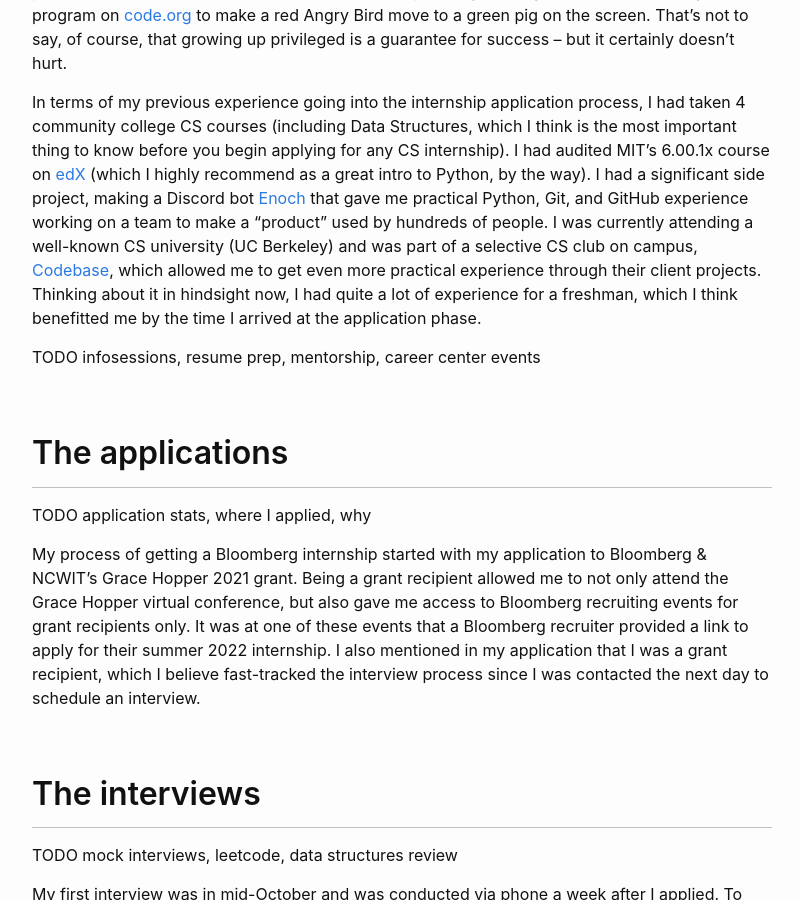
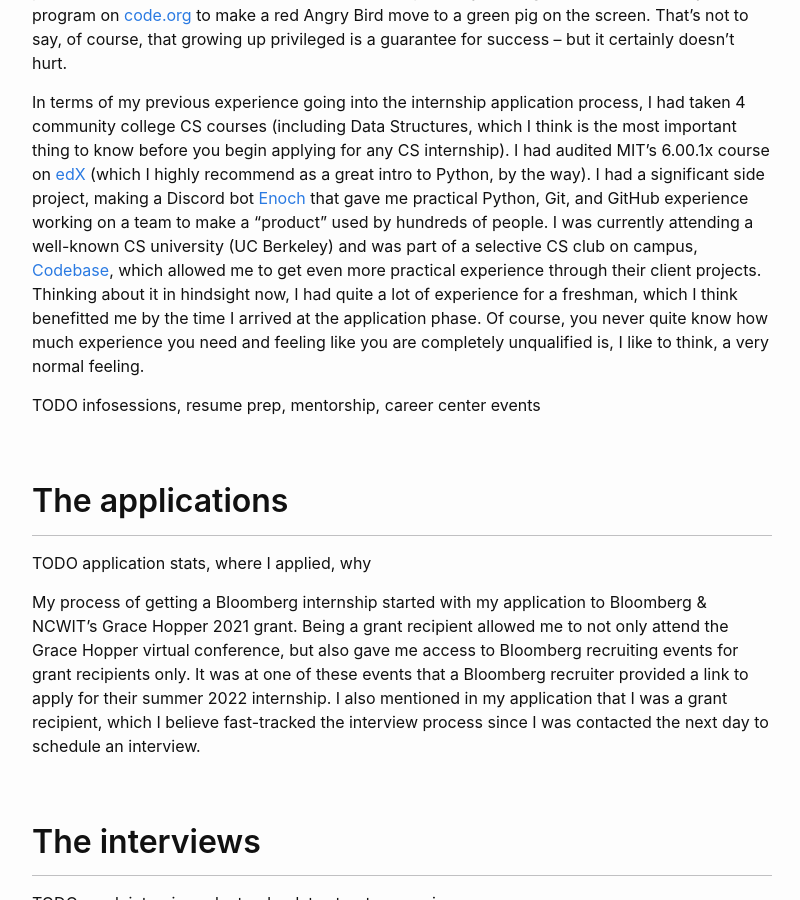
Before and after one commit to phrdang/phrdang.github.io, a Jekyll site: the page built from _posts/2022-01-29-how-i-got-my-first-internship-at-bloomberg.md, in a window 1280 px wide and 900 px high, scrolled down 598 px. Shown: the whole window, without its empty margins (238-1038 px from the left). Built offline with Jekyll 4.4.1, drawn with Linux system fonts in a browser that asks for light colours.

Commit message:
Update post about first internship

```diff
--- a/_posts/2022-01-29-how-i-got-my-first-internship-at-bloomberg.md
+++ b/_posts/2022-01-29-how-i-got-my-first-internship-at-bloomberg.md
@@ -14,9 +14,10 @@
 
 I would say that a significant portion of my preparation to enter the workforce was done before I even started thinking about my career, and that a lot of it had to do with the circumstances I was born into. For example, I was very fortunate to grow up in a suburb of San Jose, CA with great public schools and extracurricular activities. I was probably in 6th grade when I wrote my first program on [code.org](https://code.org) to make a red Angry Bird move to a green pig on the screen. That's not to say, of course, that growing up privileged is a guarantee for success -- but it certainly doesn't hurt.
 
-In terms of my previous experience going into the internship application process, I had taken 4 community college CS courses (including Data Structures, which I think is the most important thing to know before you begin applying for any CS internship). I had audited MIT's 6.00.1x course on [edX](https://www.edx.org/xseries/mitx-computational-thinking-using-python) (which I highly recommend as a great intro to Python, by the way). I had a significant side project, making a Discord bot [Enoch](https://enoch.code4tomorrow.org) that gave me practical Python, Git, and GitHub experience working on a team to make a "product" used by hundreds of people. I was currently attending a well-known CS university (UC Berkeley) and was part of a selective CS club on campus, [Codebase](https://codebase.berkeley.edu), which allowed me to get even more practical experience through their client projects. Thinking about it in hindsight now, I had quite a lot of experience for a freshman, which I think benefitted me by the time I arrived at the application phase.
+In terms of my previous experience going into the internship application process, I had taken 4 community college CS courses (including Data Structures, which I think is the most important thing to know before you begin applying for any CS internship). I had audited MIT's 6.00.1x course on [edX](https://www.edx.org/xseries/mitx-computational-thinking-using-python) (which I highly recommend as a great intro to Python, by the way). I had a significant side project, making a Discord bot [Enoch](https://enoch.code4tomorrow.org) that gave me practical Python, Git, and GitHub experience working on a team to make a "product" used by hundreds of people. I was currently attending a well-known CS university (UC Berkeley) and was part of a selective CS club on campus, [Codebase](https://codebase.berkeley.edu), which allowed me to get even more practical experience through their client projects. Thinking about it in hindsight now, I had quite a lot of experience for a freshman, which I think benefitted me by the time I arrived at the application phase. Of course, you never quite know how much experience you need and feeling like you are completely unqualified is, I like to think, a very normal feeling.
 
 TODO infosessions, resume prep, mentorship, career center events
+
 
 ## The applications
 
```
